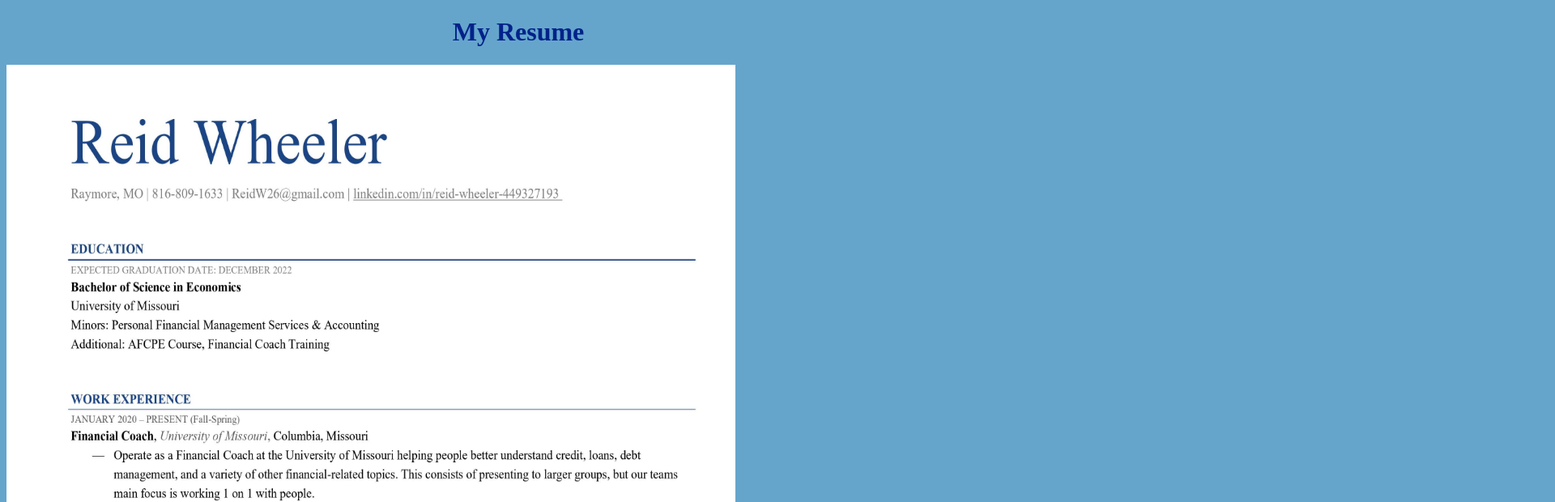
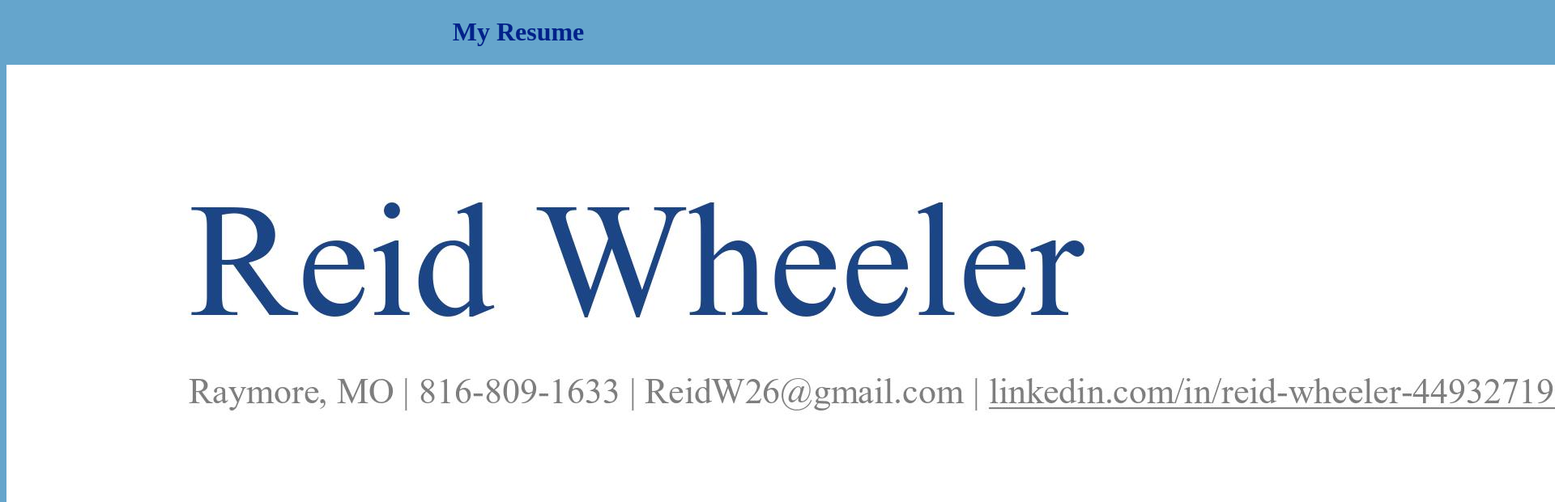
Before and after one commit to Reidw26/Reidw26.github.io, a plain HTML site: page MyResume.html in a window 1280 px wide. Shown: the top 620 px of the page at 81% size, 1920 px wide, since content can reach past the window. Drawn offline with Linux system fonts and the light colour scheme.

Commit message:
Update MyResume.html

```diff
--- a/MyResume.html
+++ b/MyResume.html
@@ -8,7 +8,7 @@
       <div id="myDiv">
           <h1 style="color: rgb(2, 34, 138);"><center><b>My Resume</b></center></h1>
           <p>
-            <img src="https://github.com/Reidw26/Reidw26.github.io/blob/0d9a1110fcd9c434b130a04b7f7b340e49b67022/0001.jpg" style="width:900px;height: 1300px;">
+            <img src="https://github.com/Reidw26/Reidw26.github.io/blob/0d9a1110fcd9c434b130a04b7f7b340e49b67022/0001.jpg">
           </p>
           <p style="color: rgb(255, 0, 0);">
             Links
```
